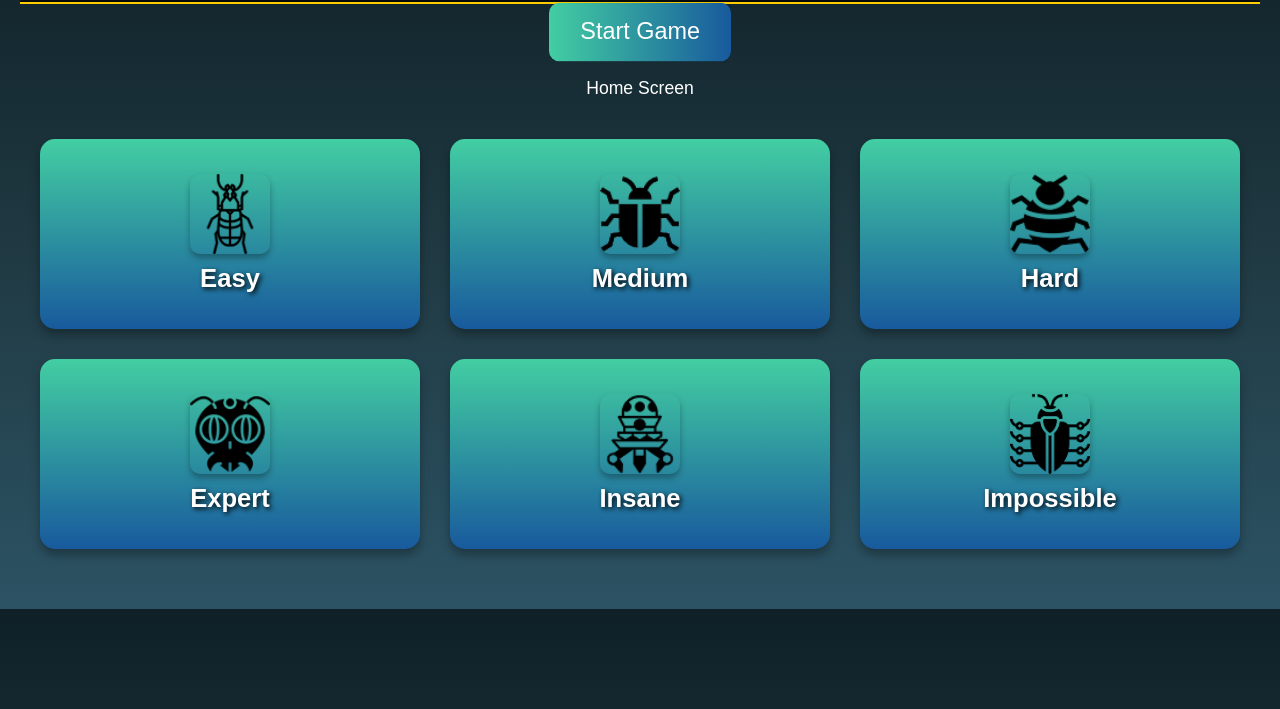
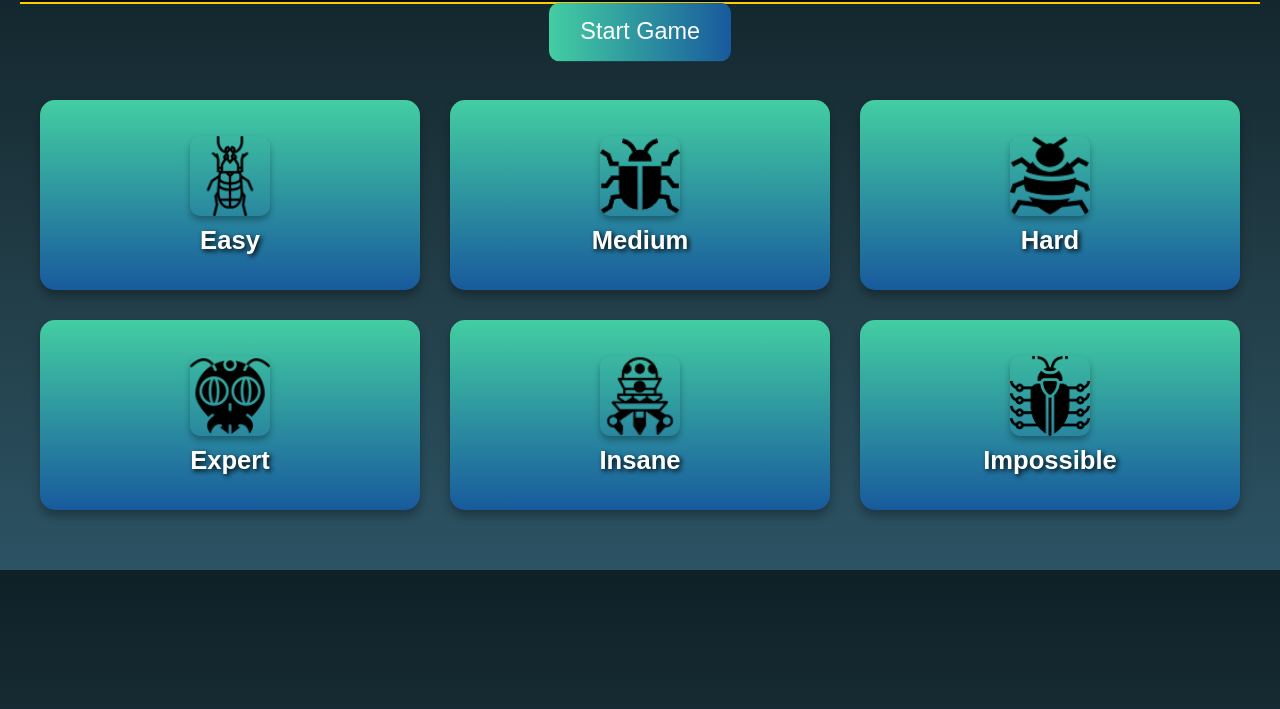
Before and after one commit to bugdetectives/demo-repository, a plain HTML site: page levels.html in a window 1280 px wide. Shown: the part 91-800 px from the top of the page. Drawn offline with Linux system fonts and the light colour scheme.

Commit message:
Update levels.html

```diff
--- a/levels.html
+++ b/levels.html
@@ -3,7 +3,7 @@
 <head>
     <meta charset="UTF-8">
     <meta name="viewport" content="width=device-width, initial-scale=1.0">
-    <title>Bug Detectives - Levels</title>
+    <title>Bug Buster - Levels</title>
     <link rel="stylesheet" href="style.css">
 </head>
 <body>
@@ -13,7 +13,6 @@
         </header>
         <main>
             <button id="start-game-button" class="start-button" disabled>Start Game</button>
-            <p class="home-screen">Home Screen</p>
             <div class="levels-grid">
                 <div class="level" data-level="easy">
                     <img src="images/SimpleBug.png" alt="Easy">
```
